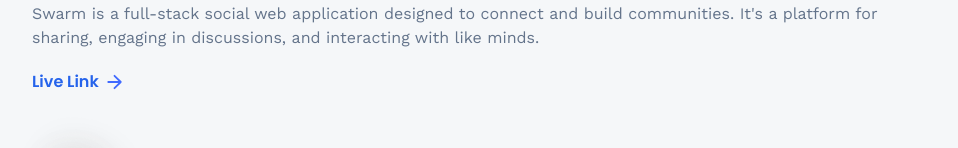
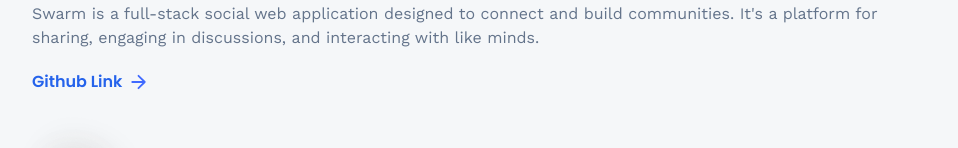
Before and after one commit to victoriamazilu/portfolio-website, a React (Vite) app: page /projects in a window 1280 px wide. Shown: the part 446-594 px from the top of the page, without its empty margins (160-1118 px from the left). Built offline with nearby package versions, Linux system fonts and the light colour scheme.

Commit message:
Update Projects.jsx

```diff
--- a/src/pages/Projects.jsx
+++ b/src/pages/Projects.jsx
@@ -42,7 +42,7 @@ const Projects = () => {
               {project.link &&
                 <div className="mt-5 flex items-center gap-2 font-poppins">
                 <Link to={project.link} target="_blank" rel="noopener noreferrer" className="font-semibold text-blue-600">
-                  Live Link
+                  Github Link
                 </Link>
                 <img src={arrow} alt="arrow" className="w-4 h-4 object-contain"/>
                 </div>
```
